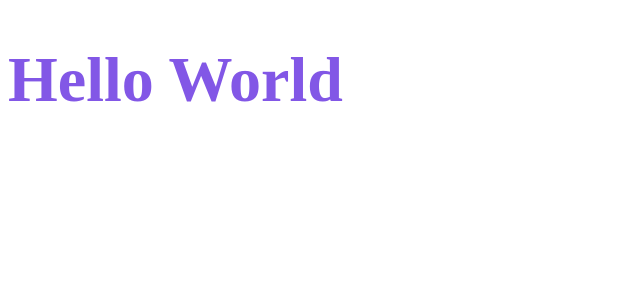
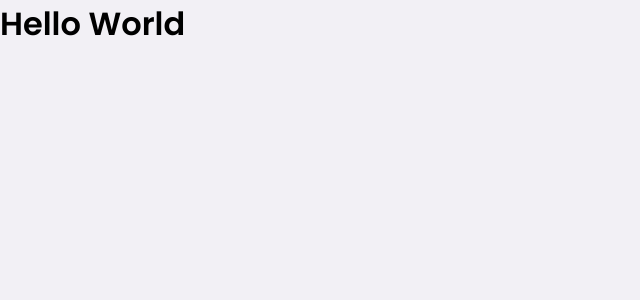
Before and after one commit to barralucas/dtmoney, a React (Create React App) app: page / in a window 1280 px wide. Shown: the top 300 px of the page, without its empty margins (0-640 px from the left). Built offline with nearby package versions, Linux system fonts and the light colour scheme.

Commit message:
estrutura da aplicação finalizada

```diff
--- a/public/index.html
+++ b/public/index.html
@@ -1,12 +1,22 @@
 <!DOCTYPE html>
 <html lang="en">
+
 <head>
+  <link rel="preconnect" href="https://fonts.gstatic.com">
+
   <meta charset="utf-8" />
   <meta name="viewport" content="width=device-width, initial-scale=1" />
+
+  <link rel="shortcut icon" href="favicon.png" type="image/png">
   <title>dt money</title>
+
+
+  <link href="https://fonts.googleapis.com/css2?family=Poppins:wght@400;600&display=swap" rel="stylesheet">
 </head>
+
 <body>
   <noscript>You need to enable JavaScript to run this app.</noscript>
   <div id="root"></div>
 </body>
+
 </html>
--- a/src/App.tsx
+++ b/src/App.tsx
@@ -1,15 +1,10 @@
-import styled from 'styled-components';
-
-const Title = styled.h1`
-  font-size: 64px;
-  color: #8257e6;
-`;
-
+import { GlobalStyle } from "./assets/styles/global";
 
 export function App() {
   return (
     <div className="App">
-      <Title>Hello World</Title>
+      <h1>Hello World</h1>
+      <GlobalStyle />
     </div>
   );
 }
--- /dev/null
+++ b/src/assets/styles/global.ts
@@ -0,0 +1,60 @@
+import { createGlobalStyle } from 'styled-components';
+
+
+export const GlobalStyle = createGlobalStyle`
+
+    :root {
+        --background: #f2f0f5;
+        --red: #e52e4d;
+        --blue: #5429cc;
+
+        --blue-light: #6933ff;
+
+        --text-title: #363f5f;
+        --text-body: #969cb3;
+
+        --shape: #ffffff;
+    }
+
+    * {
+        margin: 0;
+        padding: 0;
+        box-sizing: border-box;
+    }
+
+    // font-size: 16px (Desktop)
+
+    html {
+        @media (max-width: 1080px) {
+            font-size: 93.75%; // 15px;
+        }
+
+        @media (max-width: 720px) {
+            font-size: 87.5%; // 14px
+        }
+    }
+
+
+    body {
+        background: var(--background);
+        -webkit-font-smoothing: antialiased;
+    }
+
+    body, input, textarea, button {
+        font-family: 'Poppins', sans-serif;
+        font-weight: 400;
+    }
+
+    h1, h2, h3, h4, h5 , h6, strong {
+        font-weight: 600;
+    }
+
+    button {
+        cursor: pointer;
+    }
+
+    [disabled] {
+        opacity: 0.6;
+        cursor: not-allowed;
+    }
+`;
```
Lines whose indentation alone changed are shown as unchanged.
